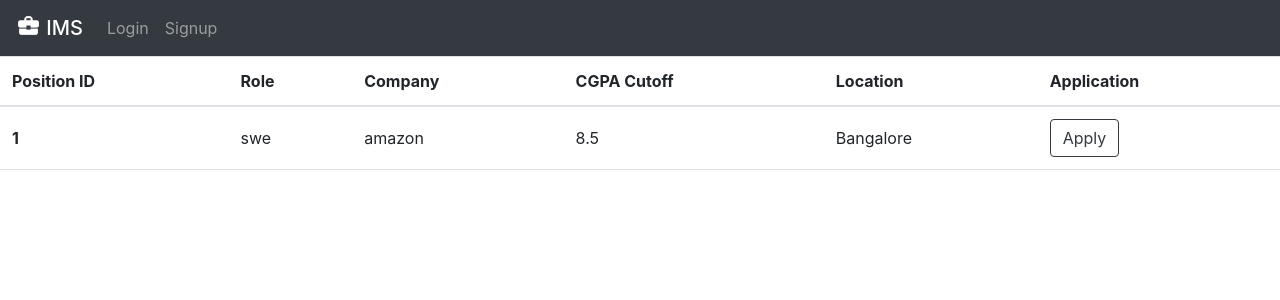
After one commit to pshishod2645/IMS, a Flask app: template templates/positions.j2 in a window 1280 px wide. The commit adds this page. Shown: the top 300 px of the page. Run offline with Flask 2, Linux system fonts and the light colour scheme; the template is opened without the code that fills it, so the values that code supplies are empty; parts of the project's set-up code (start-up, migrations or seed data) failed here and were passed over; some libraries are stand-ins or nearby versions.

Commit message:
Added student positions page(untested). Added a basic chart for deprep homepage. Visual changes to navbar.

```diff
--- a/templates/base.j2
+++ b/templates/base.j2
@@ -16,7 +16,7 @@
     <script src="https://code.jquery.com/jquery-3.5.1.min.js" integrity="sha256-9/aliU8dGd2tb6OSsuzixeV4y/faTqgFtohetphbbj0=" crossorigin="anonymous"></script>
     <script src="https://cdn.jsdelivr.net/npm/popper.js@1.16.1/dist/umd/popper.min.js" integrity="sha384-9/reFTGAW83EW2RDu2S0VKaIzap3H66lZH81PoYlFhbGU+6BZp6G7niu735Sk7lN" crossorigin="anonymous"></script>
     <script src="https://cdn.jsdelivr.net/npm/bootstrap@4.5.3/dist/js/bootstrap.min.js" integrity="sha384-w1Q4orYjBQndcko6MimVbzY0tgp4pWB4lZ7lr30WKz0vr/aWKhXdBNmNb5D92v7s" crossorigin="anonymous"></script>
-
+    <script src="https://cdn.jsdelivr.net/npm/chart.js@2.8.0"></script>
     {# Google Icons#}
     <link href="https://fonts.googleapis.com/css2?family=Material+Icons" rel="stylesheet">
 
--- a/templates/navbar.j2
+++ b/templates/navbar.j2
@@ -7,12 +7,20 @@
     <div class="collapse navbar-collapse" id="navbarNav">
         <ul class="navbar-nav">
             <li>
-            <a class = "nav-link disabled" area-disabled = "true" href = "#">IMS</a>
+            <span class="navbar-brand mb-0 h1">
+            <i class="material-icons d-inline-block align-top" style="font-size:25px;color:white;">business_center</i>
+            IMS
+            </span>
             </li>
         </ul>
 
         <ul class = "navbar-nav">
         {#{% if false #%}#}
+          {% if current_user.user_type=="student" %}
+            <li class = "nav-item">
+              <a class = "nav-link" href = "/student/positions" > Positions </a>
+            </li>
+          {% endif %}
           {% if current_user.is_authenticated %}
             <li>
               <a class = "nav-link" href = "{{'/profile/' + current_user.username}}">My Profile</a>
--- /dev/null
+++ b/templates/positions.j2
@@ -0,0 +1,77 @@
+{% extends 'base.j2' %}
+{% block content %}
+<table class="table table-hover">
+    <thead>
+        <tr>
+        <th scope="col">Position ID</th>
+        <th scope="col">Role</th>
+        <th scope="col">Company</th>
+        <th scope="col">CGPA Cutoff</th>
+        <th scope="col">Location</th>
+        <th scope="col">Application</th>
+        </tr>
+    </thead>
+    <tbody>
+        <tr data-toggle="collapse" data-target="#accordion">
+        <th class="align-middle" scope="row"> 1 </th>
+        <td class="align-middle"> swe </td>
+        <td class="align-middle"> amazon </td>
+        <td class="align-middle"> 8.5 </td>
+        <td class="align-middle"> Bangalore </td>
+        <td class="align-middle">
+        <button id="apply_1" onclick="apply(event, 1)" type="button"
+        class="btn btn-outline-dark">Apply</button>
+        </td>
+        </tr>
+        <tr>
+		    <td colspan="6" style="padding:0;">
+		        <div id="accordion" class="collapse">
+		        	Position description: description goes here
+		    	</div>
+		    </td>
+		</tr>
+        {% for pos in positions %}
+            <tr data-toggle="collapse" data-target="#desc_{{ pos.pos_id }}" class="clickable">
+                <th scope="row"> {{ pos.pos_id }} </th>
+                <td> {{ pos.role }} </td>
+                <td> {{ pos.company }} </td>
+                <td> {{ pos.cgpa_cutoff }} </td>
+                <td> {{ pos.location }} </td>
+                <td>
+                <button id="apply_{{ pos.pos_id }}" onclick="apply(event, {{ pos.pos_id }})" type="button"
+                class="btn btn-outline-dark">Apply</button>
+                </td>
+            </tr>
+            <tr>
+			    <td colspan="6" style="padding:0;">
+			        <div class="collapse" id="desc_{{ pos.pos_id }}">
+			        	Position description: {{ pos.description }}
+			    	</div>
+			    </td>
+			</tr>
+        {% endfor %}
+    </tbody>
+</table>
+{% block javascript %}
+<script>
+function apply(event, pos_id) {
+  var apply_button = document.getElementById("apply_"+pos_id);
+  apply_button.disabled = true;
+  event.stopPropagation();
+  var xhttp = new XMLHttpRequest();
+  xhttp.onreadystatechange = function() {
+    if (this.readyState == 4 && this.status == 200) {
+        apply_button.value = "Applied";
+    } else {
+        apply_button.value = "Failed";
+    }
+  };
+  apply_button.value = "Applied";
+  xhttp.open("POST", "/students/positions", true);
+  xhttp.setRequestHeader("POST", pos_id);
+  xhttp.send();
+}
+</script>
+{% endblock %}
+
+{% endblock %}
```
Also changed, not shown: templates/deprephome.j2 (added, +36 -0 lines).
